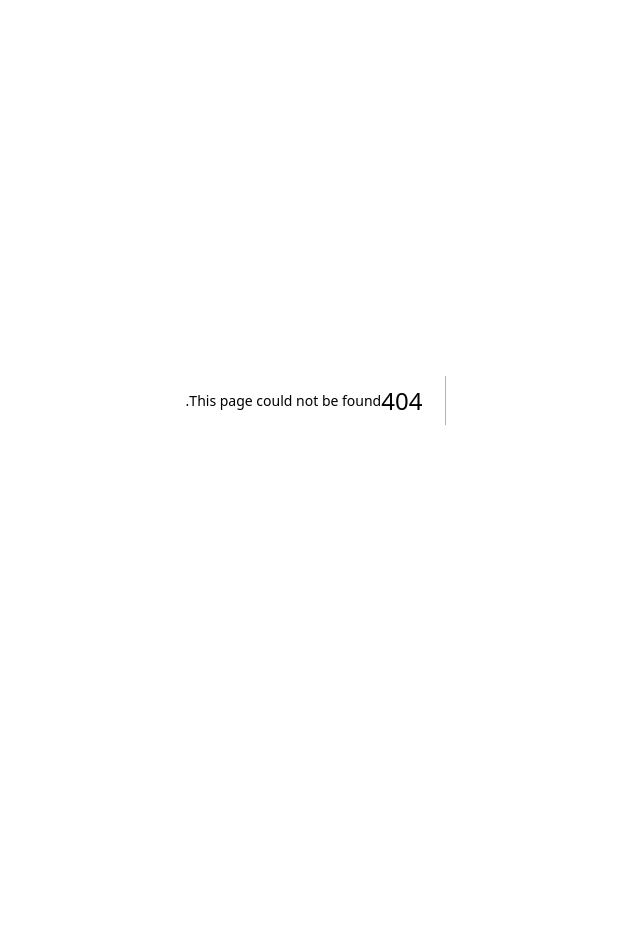
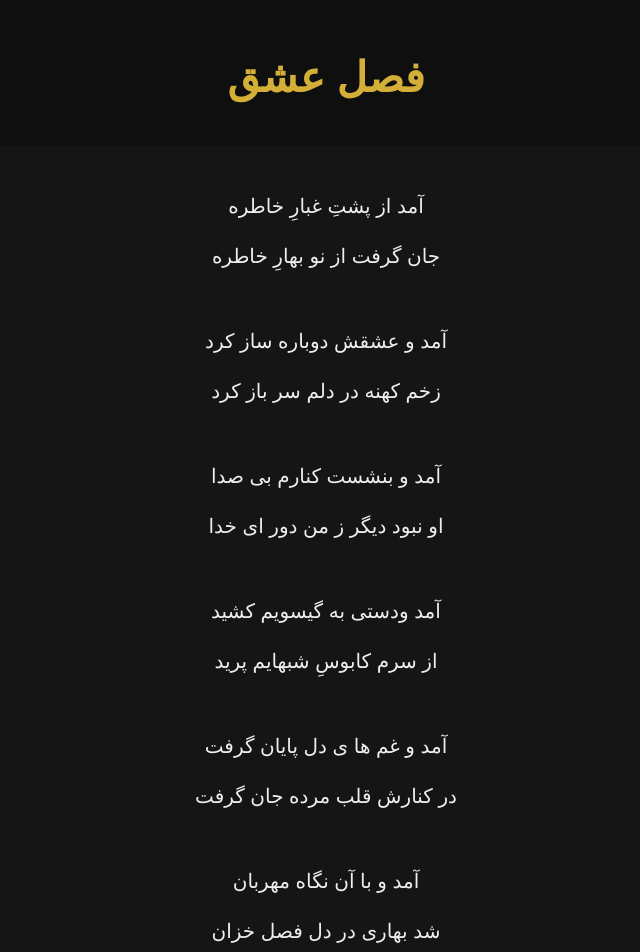
Before and after one commit to mahtaghahreman/Mahta_ghahreman, a Next.js app: page /lyrics/lyrics/fasle-eshgh in a window 1280 px wide. Before the commit this address had no page. Shown: the top 952 px of the page, without its empty margins (314-954 px from the left). Before the commit the page ends 800 px from the top, so only its background shows below. Built offline with nearby package versions, Linux system fonts and the light colour scheme.

Commit message:
Create page.tsx

```diff
--- /dev/null
+++ b/app/lyrics/lyrics/fasle-eshgh/page.tsx
@@ -0,0 +1,44 @@
+export default function FasleEshghPage() {
+  return (
+    <main className="lyrics-page">
+      <h1>فصل عشق</h1>
+
+      <div className="lyrics-text">
+        <p>
+          آمد از پشتِ غبارِ خاطره<br />
+          جان گرفت از نو بهارِ خاطره
+        </p>
+
+        <p>
+          آمد و عشقش دوباره ساز کرد<br />
+          زخم کهنه در دلم سر باز کرد
+        </p>
+
+        <p>
+          آمد و بنشست کنارم بی صدا<br />
+          او نبود دیگر ز من دور ای خدا
+        </p>
+
+        <p>
+          آمد ودستی به گیسویم کشید<br />
+          از سرم کابوسِ شبهایم پرید
+        </p>
+
+        <p>
+          آمد و غم ها ی دل پایان گرفت<br />
+          در کنارش قلب مرده جان گرفت
+        </p>
+
+        <p>
+          آمد و با آن نگاه مهربان<br />
+          شد بهاری در دل فصل خزان
+        </p>
+
+        <p>
+          آمد و این قِصه باز آغاز شد<br />
+          فصل عشق و لحظه پرواز شد...
+        </p>
+      </div>
+    </main>
+  );
+}
```
